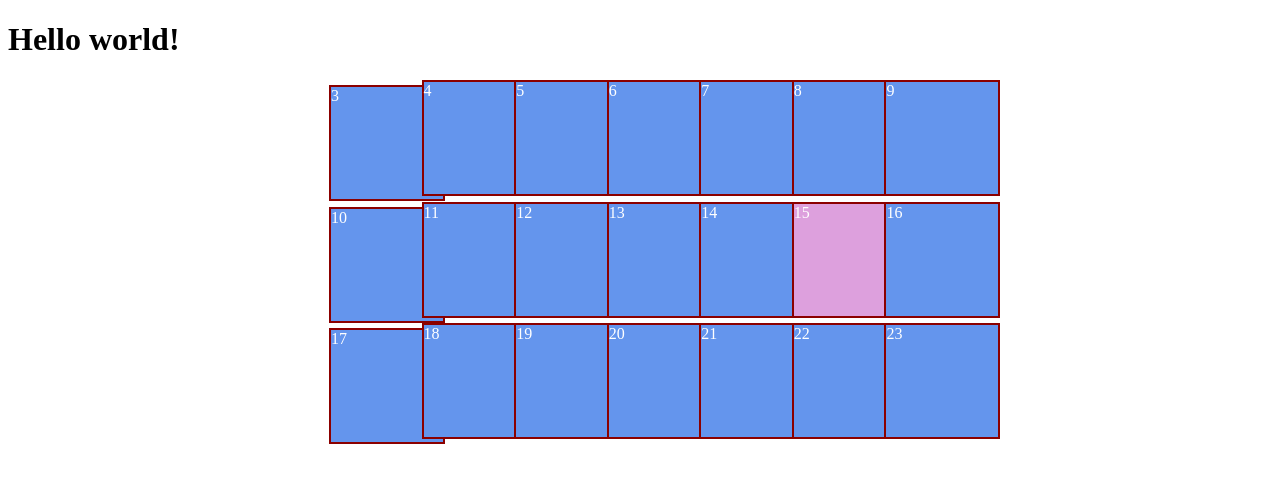
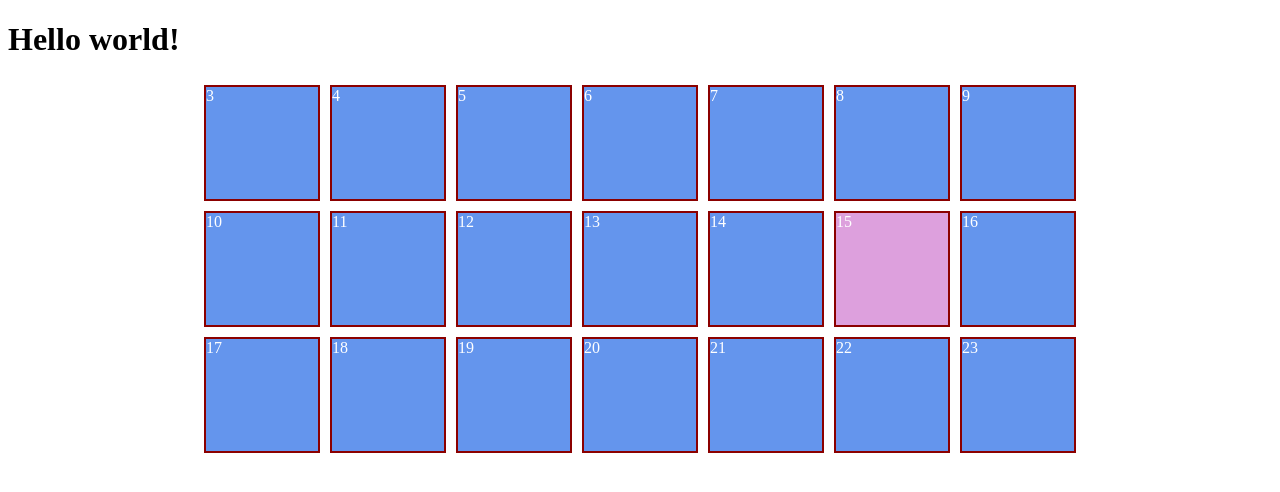
Before and after one commit to ratchek-old/Project-Per-Week-Frontend, a React (Create React App) app in the folder 02-dont-break-the-chain/app/: page / in a window 1280 px wide. Shown: the top 492 px of the page. Built offline with nearby package versions, Linux system fonts and the light colour scheme.

Commit message:
Adjust css to delete offset of the first column.

```diff
--- a/02-dont-break-the-chain/app/src/index.css
+++ b/02-dont-break-the-chain/app/src/index.css
@@ -9,11 +9,13 @@
   height: 7em;
   margin: 5px;
 }
-.week{
- column-count: 7;
- display: block;
- margin: 0 auto;
- width: 50%;
+
+
+.week {
+  display: flex;
+  align-items: center;
+  justify-content: center;
+  margin: 0 auto;
 }
 #today{
   background-color: plum;
```
